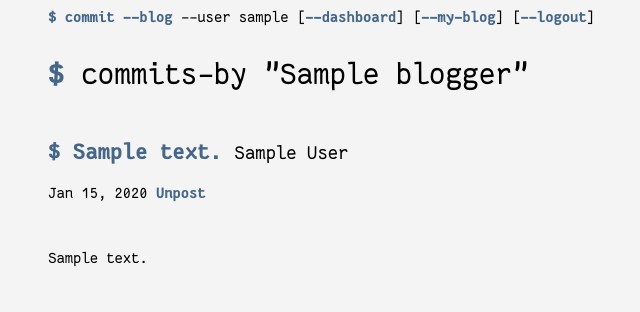
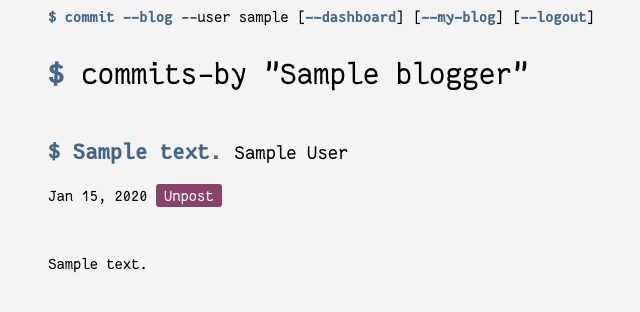
Before and after one commit to uniphil/commit--blog, a Flask app: template templates/blog-list.html in a window 1280 px wide. Shown: the top 312 px of the page, without its empty margins (222-862 px from the left). Run offline with Flask 2, Linux system fonts and the light colour scheme; the template is opened without the code that fills it: values that come from a table or form of the project are taken from there, others are empty; a user stored in the database is signed in; tables that the repository leaves empty hold one stand-in row (values such as "Sample post"); parts of the project's set-up code (start-up, migrations or seed data) failed here and were passed over; some libraries are stand-ins or nearby versions.

Commit message:
POST to unpost posts

```diff
--- a/commitblog.py
+++ b/commitblog.py
@@ -213,7 +213,7 @@ def add():
     return render_template('blog-add.html', form=form)
 
 
-@blog.route('/<path:repo_name>/<hex>/unpost')
+@blog.route('/<path:repo_name>/<hex>/unpost', methods=['POST'])
 @login_required
 def remove(repo_name, hex):
     repo = Repo.query.filter_by(full_name=repo_name).first() or abort(404)
--- a/static/css/main.css
+++ b/static/css/main.css
@@ -58,9 +58,10 @@ button,
   border-radius: 3px;
   font-weight: normal;
   font: inherit;
+  cursor: pointer;
 }
-button.bad,
-.button.bad {
+button.sad,
+.button.sad {
   background: #846;
 }
 button,
@@ -104,3 +105,7 @@ code {
   background: #eea;
   color: #663;
 }
+
+.inline {
+  display: inline-block;
+}
--- a/templates/account.html
+++ b/templates/account.html
@@ -33,7 +33,7 @@
   <p>Done with your blog? You can delete it if you want. Sorry to see you go!</p>
   <form method="post" action="{{ url_for('gh.delete_account') }}">
     <input type="hidden" name="csrf_token" value="{{ csrf_token() }}" />
-    <p><button type="submit" class="bad" href="{{ url_for('gh.delete_account') }}">Delete Account :(</button></p>
+    <p><button type="submit" class="sad" href="{{ url_for('gh.delete_account') }}">Delete Account :(</button></p>
   </form>
 
 {% endblock %}
--- a/templates/blog-list.html
+++ b/templates/blog-list.html
@@ -14,12 +14,15 @@
           <a href="{{ url_for('blog.commit_post', blogger=blogger.username, repo_name=post.repo.full_name, hex=post.hex) }}" title="Go to commit post page">{{ post.get_title() }}</a>
           <small>{{ post.repo.full_name }}</small>
         </h2>
-        <p>
+        <time datetime="{{ post.datetime.isoformat() }}">
           {{ post.datetime | nice_date }}
-          {% if current_user.is_blogger(blogger) %}
-            <a href="{{ url_for('blog.remove', repo_name=post.repo.full_name, hex=post.hex) }}">Unpost</a>
-          {% endif %}
-        </p>
+        </time>
+        {% if current_user.is_blogger(blogger) %}
+          <form class="inline" method="post" action="{{ url_for('blog.remove', repo_name=post.repo.full_name, hex=post.hex) }}">
+            <input type="hidden" name="csrf_token" value="{{ csrf_token() }}" />
+            <button type="submit" class="sad">Unpost</button>
+          </form>
+        {% endif %}
       </header>
       <p>{{ post.get_body(markdown=True)|safe }}</p>
     </article>
```
Also changed, not shown: templates/blog-commit.html (+8 -5 lines).
